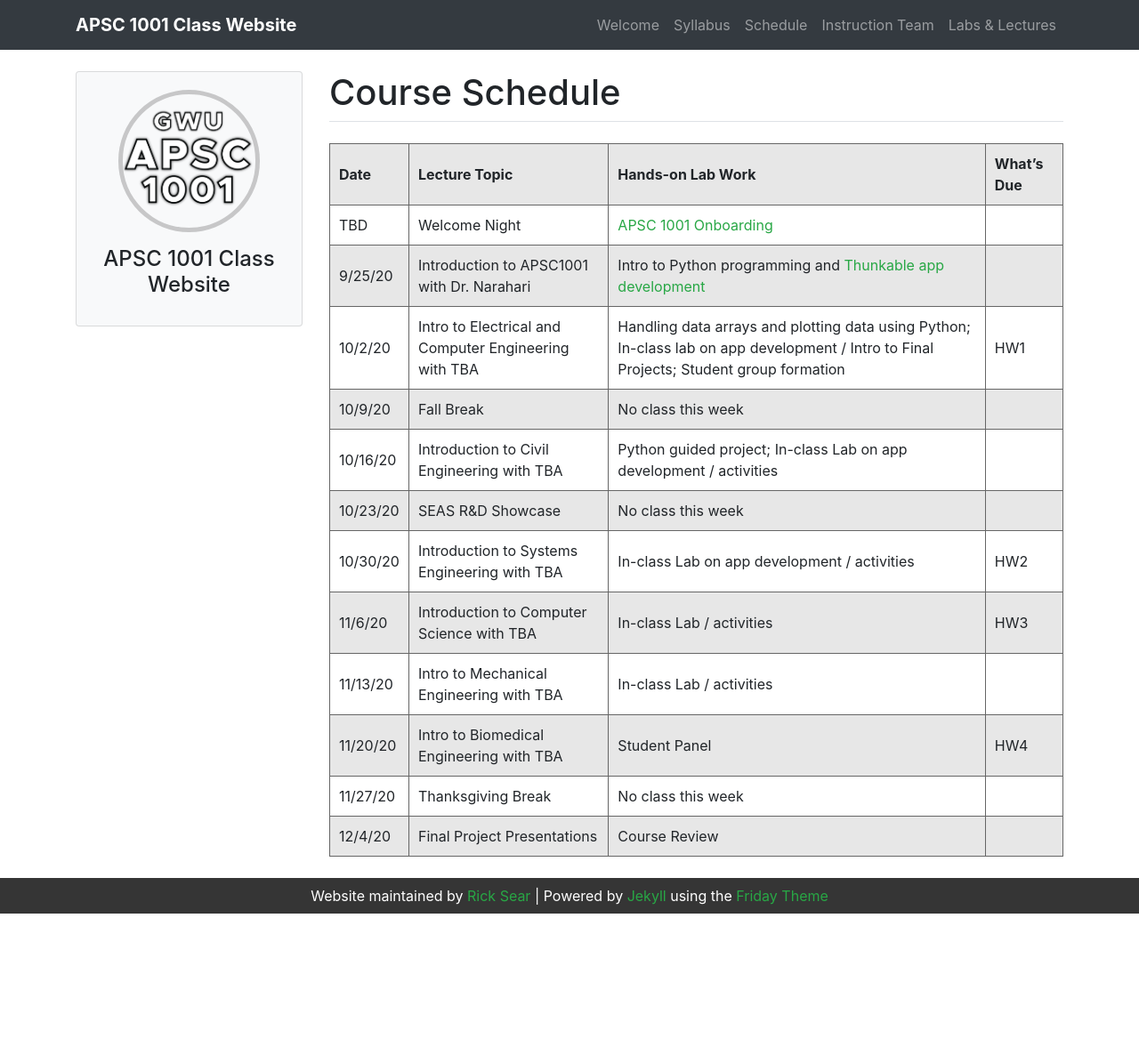
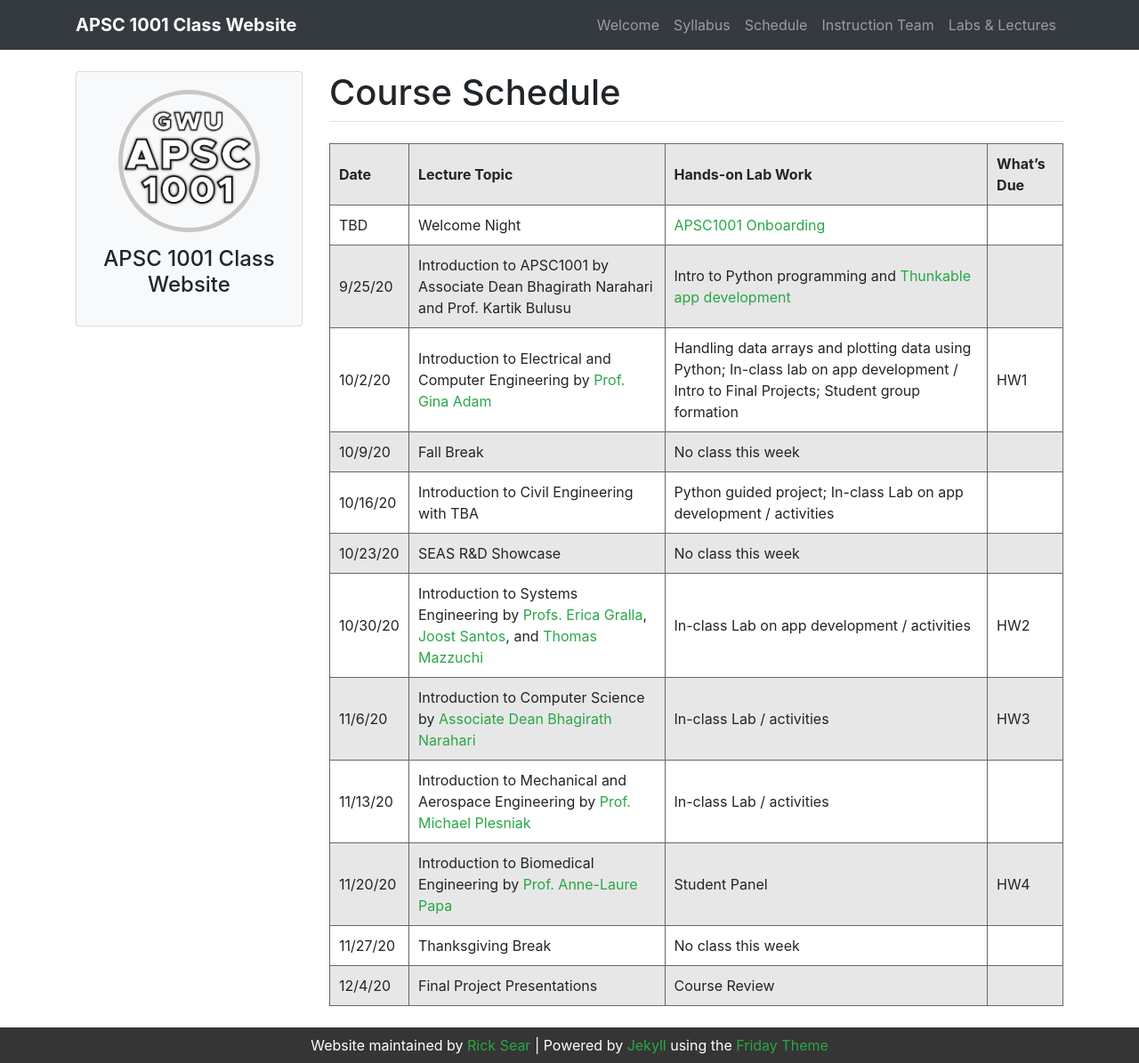
Before and after one commit to GWU-APSC1001/gwu-apsc1001.github.io, a Jekyll site: the page built from _pages/schedule.md, in a window 1280 px wide and 1195 px high. Shown: the whole window at 89% size. Built offline with Jekyll 4.4.1, drawn with Linux system fonts in a browser that asks for light colours.

Commit message:
Link prof pages in schedule

```diff
--- a/_pages/schedule.md
+++ b/_pages/schedule.md
@@ -7,15 +7,15 @@ title: Course Schedule
 
 | Date | Lecture Topic | Hands-on Lab Work | What's Due |
 |:---|:---|:---|
-| TBD | Welcome Night | [APSC 1001 Onboarding](labs/welcome-night.html) | |
-| 9/25/20 | Introduction to APSC1001 with Dr. Narahari | Intro to Python programming and [Thunkable app development](labs/week1-thunkable.html) | |
-| 10/2/20 | Intro to Electrical and Computer Engineering with TBA | Handling data arrays and plotting data using Python; In-class lab on app development / Intro to Final Projects; Student group formation | HW1 |
+| TBD | Welcome Night | [APSC1001 Onboarding](labs/welcome-night.html) | |
+| 9/25/20 | Introduction to APSC1001 by Associate Dean Bhagirath Narahari and Prof. Kartik Bulusu | Intro to Python programming and [Thunkable app development](labs/week1-thunkable.html) | |
+| 10/2/20 | Introduction to Electrical and Computer Engineering by [Prof. Gina Adam](https://www.seas.gwu.edu/gina-adam) | Handling data arrays and plotting data using Python; In-class lab on app development / Intro to Final Projects; Student group formation | HW1 |
 | 10/9/20 | Fall Break | No class this week | |
 | 10/16/20 | Introduction to Civil Engineering with TBA | Python guided project; In-class Lab on app development / activities | |
 | 10/23/20 | SEAS R&D Showcase | No class this week | |
-| 10/30/20 | Introduction to Systems Engineering with TBA | In-class Lab on app development / activities | HW2 |
-| 11/6/20 | Introduction to Computer Science with TBA | In-class Lab / activities | HW3 |
-| 11/13/20 | Intro to Mechanical Engineering with TBA | In-class Lab / activities | |
-| 11/20/20 | Intro to Biomedical Engineering with TBA | Student Panel | HW4 |
+| 10/30/20 | Introduction to Systems Engineering by [Profs. Erica Gralla](https://www.seas.gwu.edu/erica-l-gralla), [Joost Santos](https://www.seas.gwu.edu/joost-santos), and [Thomas Mazzuchi](https://www.seas.gwu.edu/thomas-mazzuchi) | In-class Lab on app development / activities | HW2 |
+| 11/6/20 | Introduction to Computer Science by [Associate Dean Bhagirath Narahari](https://www.seas.gwu.edu/bhagirath-narahari) | In-class Lab / activities | HW3 |
+| 11/13/20 | Introduction to Mechanical and Aerospace Engineering by [Prof. Michael Plesniak](https://www.seas.gwu.edu/michael-w-plesniak) | In-class Lab / activities | |
+| 11/20/20 | Introduction to Biomedical Engineering by [Prof. Anne-Laure Papa](https://www.seas.gwu.edu/anne-laure-papa) | Student Panel | HW4 |
 | 11/27/20 | Thanksgiving Break | No class this week |
 | 12/4/20 | Final Project Presentations | Course Review |
```
